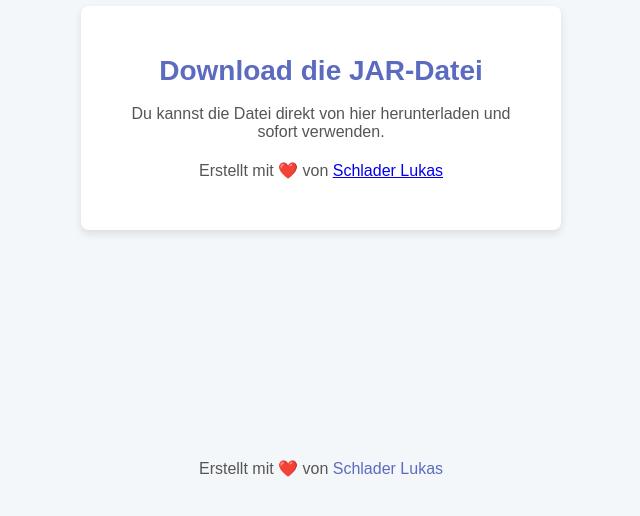
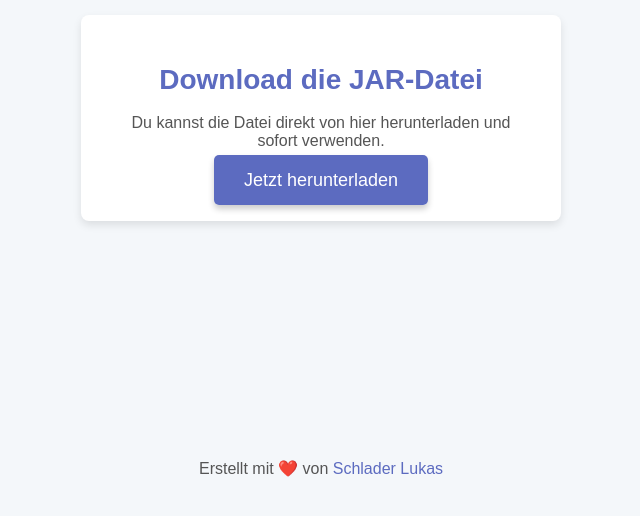
Before and after one commit to lschlade/Adventkalender, a plain HTML site: page index.html in a window 1280 px wide. Shown: the part 282-798 px from the top of the page, without its empty margins (319-959 px from the left). Drawn offline with Linux system fonts and the light colour scheme.

Commit message:
test1114

```diff
--- a/index.html
+++ b/index.html
@@ -76,7 +76,7 @@
 <div class="container">
     <h1>Download die JAR-Datei</h1>
     <p>Du kannst die Datei direkt von hier herunterladen und sofort verwenden.</p>
-    <p>Erstellt mit ❤️ von <a href="https://raw.githubusercontent.com/lschlade/Adventkalender/gh-pages/jar/advent-calendar.jar" download="advent-calendar.jar">Schlader Lukas</a></p>
+    <a class="btn" href="https://raw.githubusercontent.com/lschlade/Adventkalender/gh-pages/jar/advent-calendar.jar"  download>Jetzt herunterladen</a>
 </div>
 
 <footer>
```
